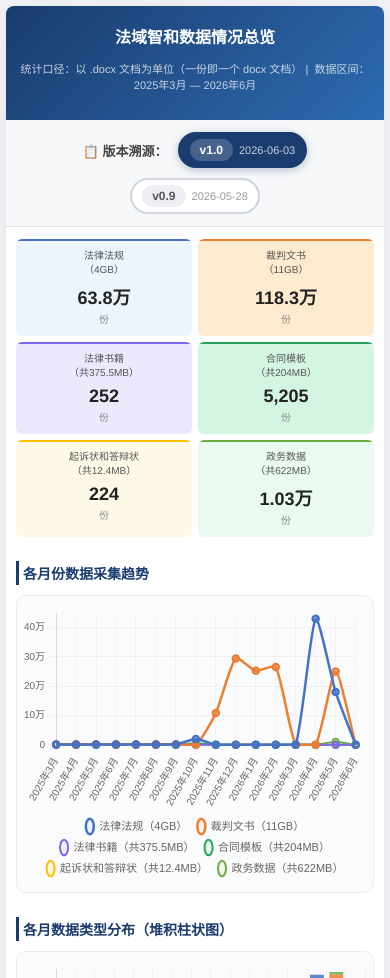
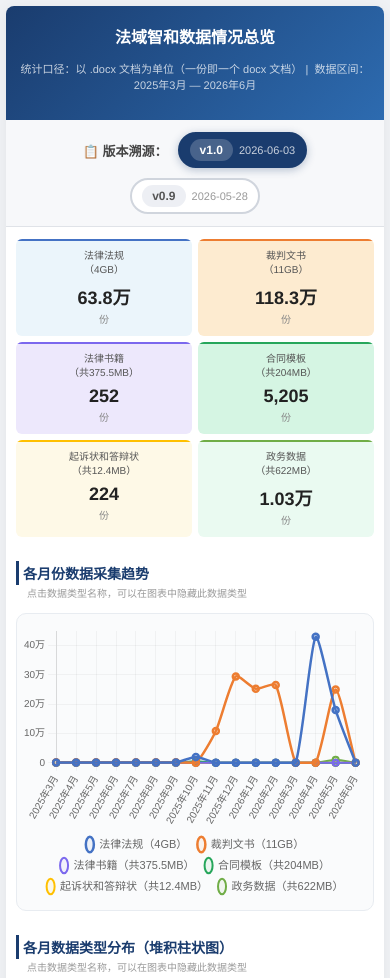
Before and after one commit to nannan1259/fayu-data-overview, a plain HTML site: page index.html in a window 390 px wide. Shown: the top 978 px of the page. Drawn offline with nearby package versions, Linux system fonts and the light colour scheme.

Commit message:
新增图表图例交互提示文字

```diff
--- a/index.html
+++ b/index.html
@@ -155,11 +155,18 @@
     font-size: 16px;
     font-weight: 700;
     color: #1a3c6e;
-    margin-bottom: 10px;
+    margin-bottom: 2px;
     padding-left: 4px;
     border-left: 3px solid #1a3c6e;
     padding-top: 2px;
     padding-bottom: 2px;
+  }
+  .section-hint {
+    font-size: 11px;
+    color: #999;
+    margin-bottom: 12px;
+    padding-left: 11px;
+    line-height: 1.4;
   }
   .chart-box {
     background: #fafbfc;
@@ -276,6 +283,7 @@
     .chart-container { height: 280px; }
     .chart-box { padding: 8px 4px; }
     .section-title { font-size: 14px; }
+    .section-hint { font-size: 10px; }
     table { font-size: 10px; min-width: 520px; }
     thead th { padding: 6px 3px; font-size: 10px; }
     tbody td { padding: 5px 3px; }
@@ -319,6 +327,7 @@
     <!-- 折线图 -->
     <div class="chart-section">
       <div class="section-title">各月份数据采集趋势</div>
+      <div class="section-hint">点击数据类型名称，可以在图表中隐藏此数据类型</div>
       <div class="chart-box">
         <div class="chart-container">
           <canvas id="lineChart"></canvas>
@@ -329,6 +338,7 @@
     <!-- 堆积柱状图 -->
     <div class="chart-section">
       <div class="section-title">各月数据类型分布（堆积柱状图）</div>
+      <div class="section-hint">点击数据类型名称，可以在图表中隐藏此数据类型</div>
       <div class="chart-box">
         <div class="chart-container">
           <canvas id="barChart"></canvas>
```
